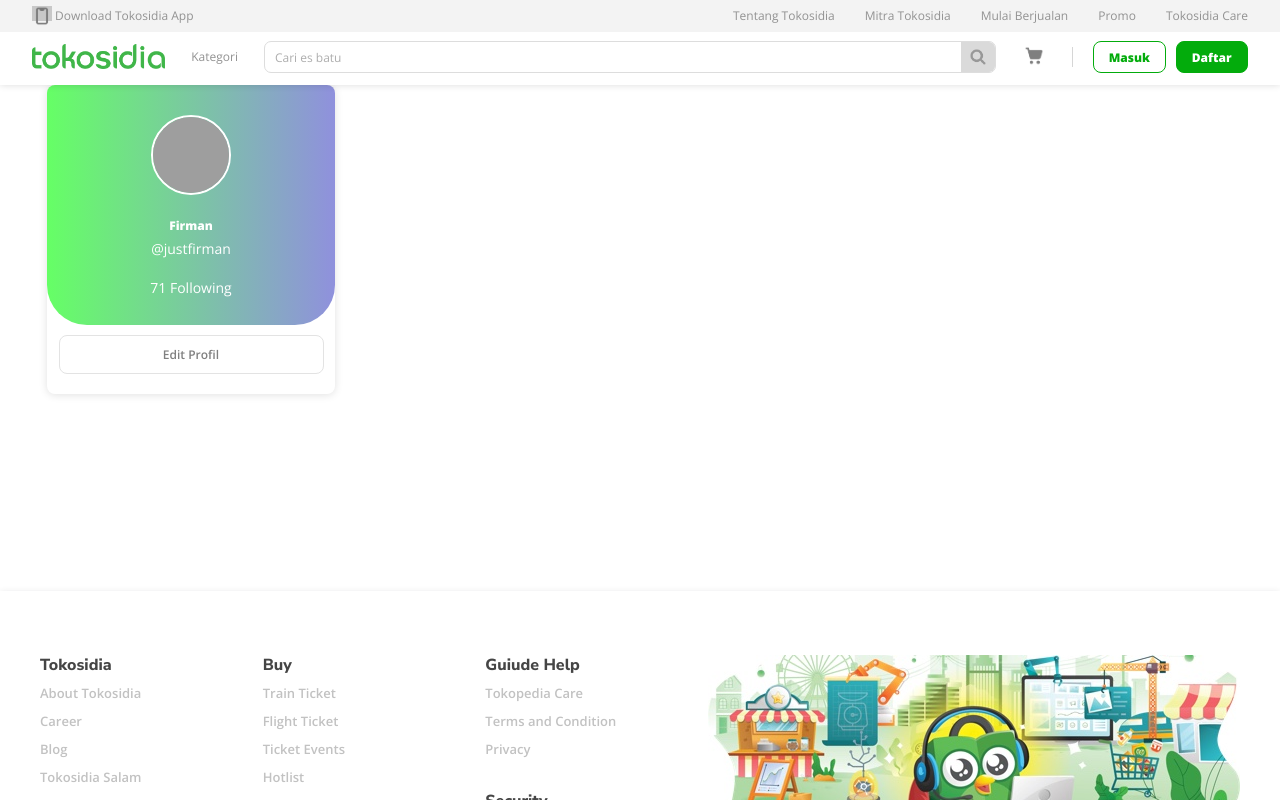
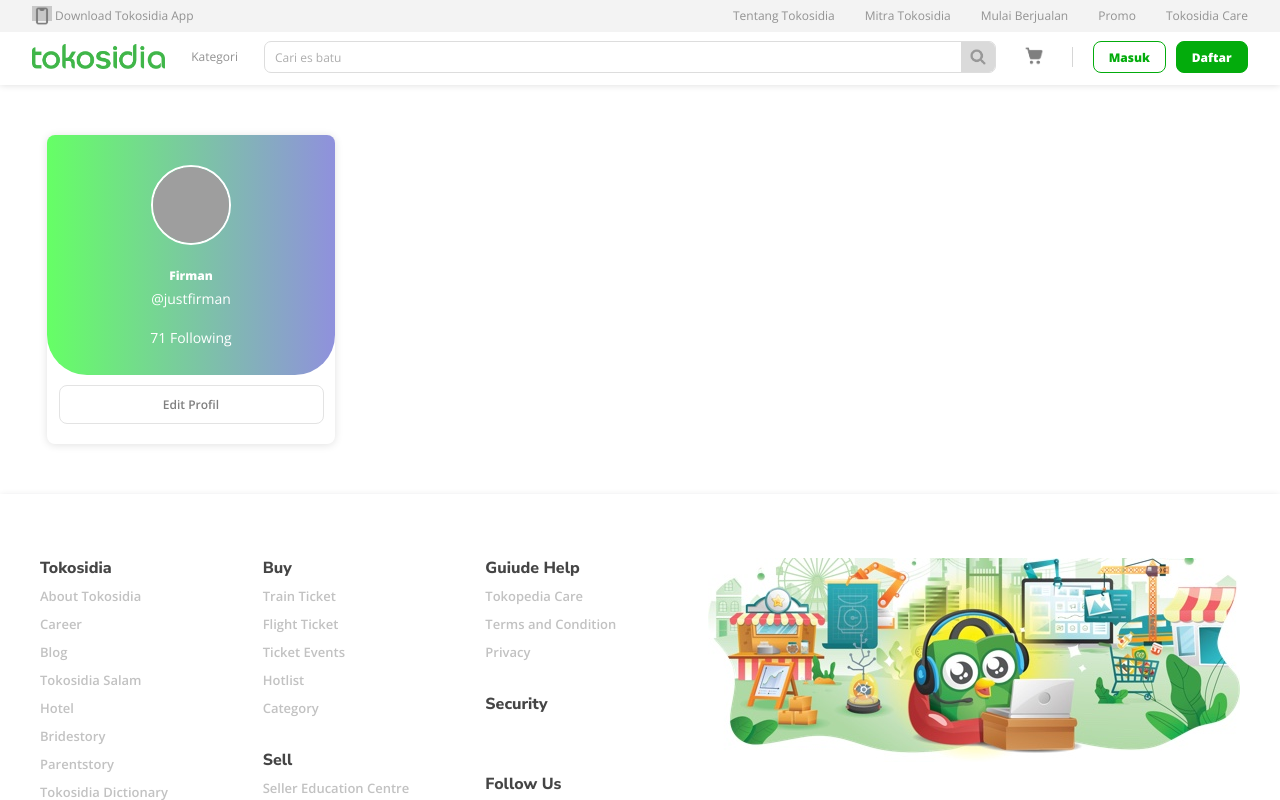
Before and after one commit to azmprllynsa/tokosidia-vuejs, a Vue app: page /people/1 in a window 1280 px wide. Shown: the top 800 px of the page. Built offline with nearby package versions, Linux system fonts and the light colour scheme; grey boxes are pictures that could not be loaded.

Commit message:
Add padding for wrapper in People page

```diff
--- a/src/views/People.vue
+++ b/src/views/People.vue
@@ -25,8 +25,9 @@
 </script>
 
 <style lang="scss" scoped>
+.wrapper {
+  padding: 50px 0;
   .card-container {
-  height: 506.484px;
     width: 302px;
     padding: 0 7px;
     .profile-card {
@@ -89,4 +90,6 @@
       }
     }
   }
+}
+
 </style>
```
Lines whose indentation alone changed are shown as unchanged.
